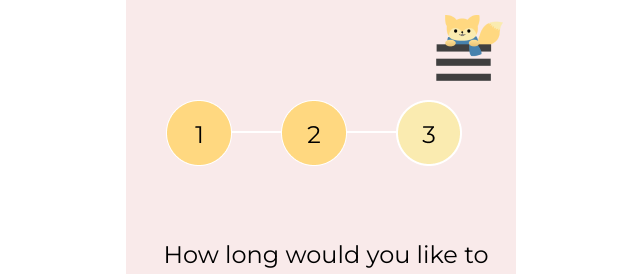
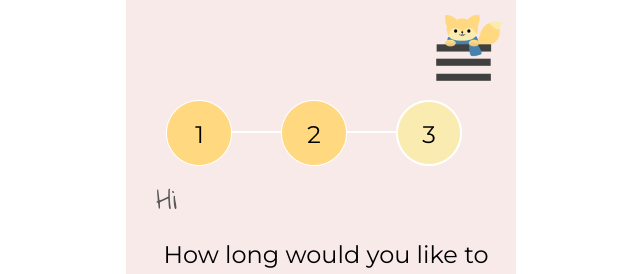
Before and after one commit to kaleytsangbcit/teok_final, a Next.js app in the folder teok/: page /relax_duration in a window 1280 px wide. Shown: the top 274 px of the page, without its empty margins (319-959 px from the left). Built offline with nearby package versions, Linux system fonts and the light colour scheme.

Commit message:
Add the nm for relax duration and relaxation

```diff
--- a/teok/pages/relax_duration.js
+++ b/teok/pages/relax_duration.js
@@ -19,7 +19,7 @@ export default function Main(){
     <img src="/progress_bar_2.png" alt="Progress Bar Stage 2" />
     </div>
     <text className={styles.bubbleText}>
-      {nm}
+      Hi {nm}
     </text>
     <text className={styles.text}>
         How long would you like to relax for?
--- a/teok/pages/relaxation/index.js
+++ b/teok/pages/relaxation/index.js
@@ -5,11 +5,12 @@ import { StartButtonWithIcon } from '../../comps/buttons';
 import { NavBar } from '../../comps/navbar';
 // import { useCountdown } from '../../comps/timer';
 import { Timer } from '../../comps/timer';
-
+import { GetName } from '../../pages/data/name_content';
 
 
 
 export default function Main(){
+  const nm = GetName();
   // const endTime = new Date().getTime() + 60000 * 2; // 2 minutes
   // const [timeLeft, setEndTime] = useCountdown(endTime);
 
@@ -24,7 +25,7 @@ export default function Main(){
    <img src="/progress_bar_3.png" alt="Progress Bar Stage 3" />
   </div>
   <text className={styles.bubbleText}>
-      Carol
+    {nm}
   </text>
   <text className={styles.text}>
       Let's practice breathing by following Teok?
```
